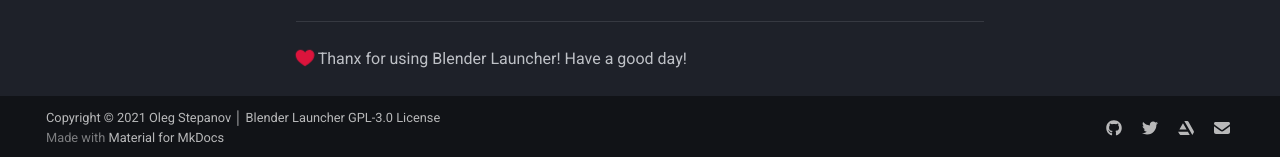
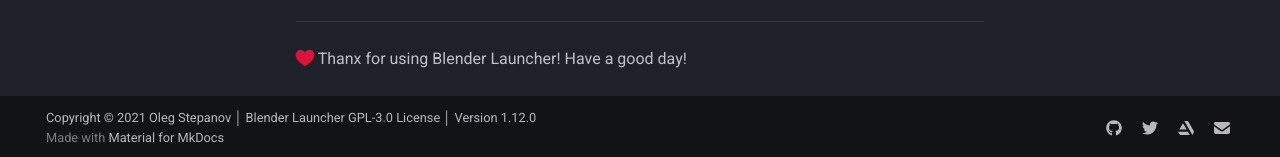
Before and after one commit to DotBow/Blender-Launcher, an MkDocs documentation site: the page built from docs/mkdocs/index.md, in a window 1280 px wide and 900 px high, scrolled down 1206 px. Shown: the part 740-897 px from the top of the window. Built offline with MkDocs 1.6.1 and Material for MkDocs 9.7.7, drawn with Linux system fonts in a browser that asks for light colours; comment, search, counter and statistics services are not loaded.

Commit message:
Add version to footer

```diff
--- a/docs/mkdocs.yml
+++ b/docs/mkdocs.yml
@@ -51,7 +51,7 @@
     - stylesheets/extra.css
 repo_url: https://github.com/DotBow/Blender-Launcher
 edit_uri: ""
-copyright: Copyright &copy; 2021 Oleg Stepanov │ Blender Launcher GPL-3.0 License
+copyright: Copyright &copy; 2021 Oleg Stepanov │ Blender Launcher GPL-3.0 License │ Version 1.12.0
 extra:
     social:
         - icon: fontawesome/brands/github
```
